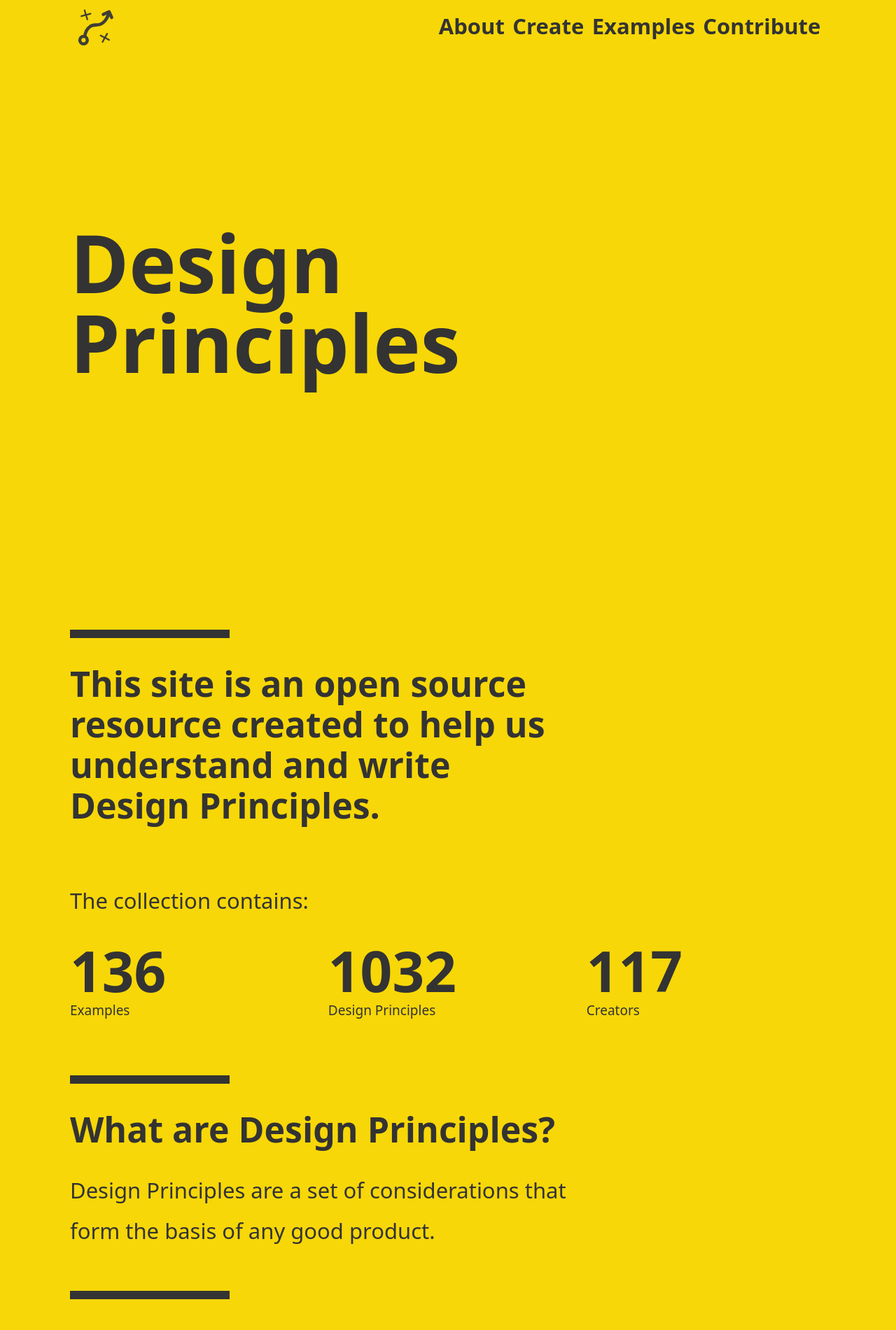
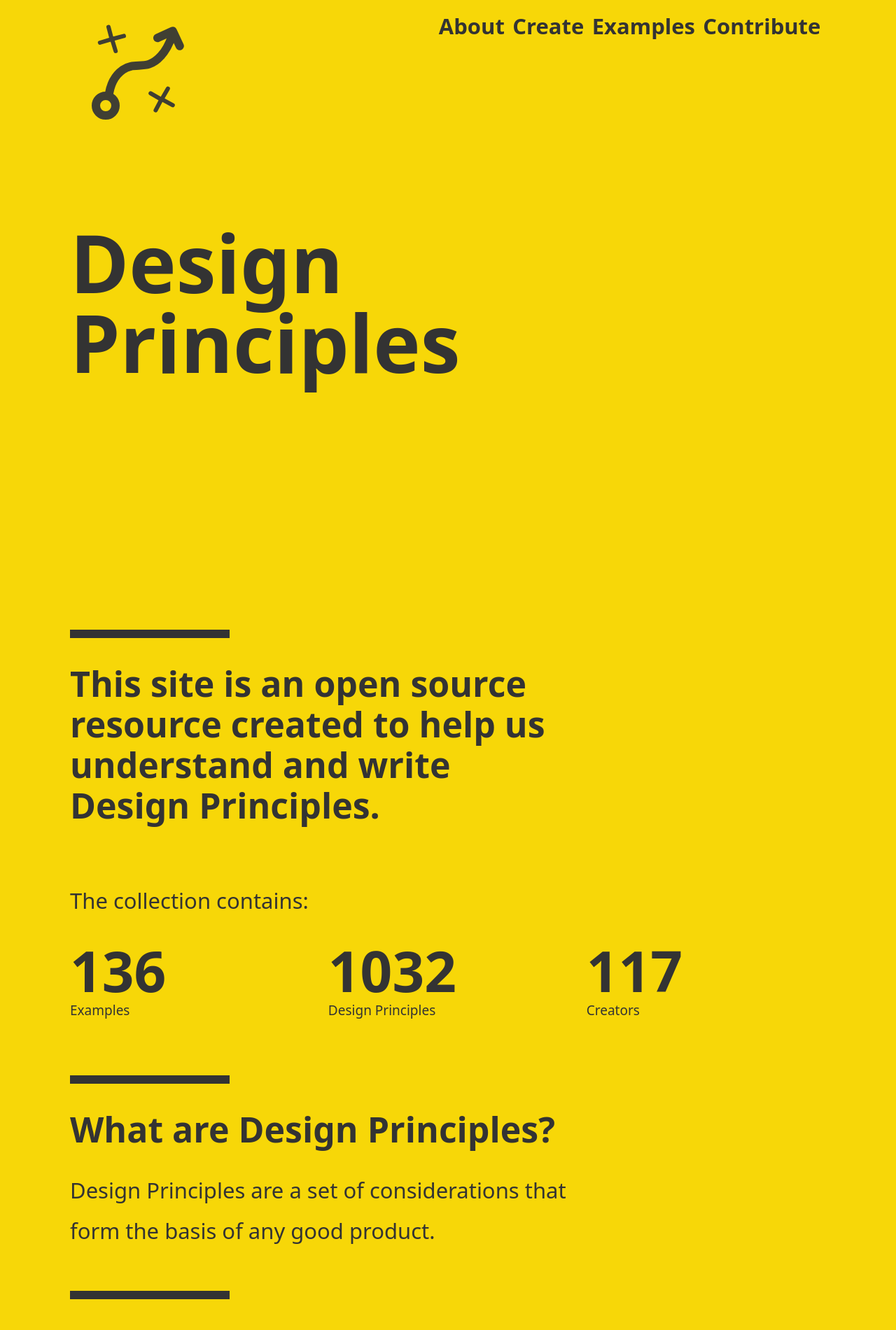
Before and after one commit to benbrignell/principles.design, a Jekyll site: the page built from index.html, in a window 1280 px wide. Shown: the top 1901 px of the page at 70% size. Built offline with Jekyll 4.4.1, drawn with Linux system fonts in a browser that asks for light colours.

Commit message:
made logo an img instead of bg image

```diff
--- a/_includes/nav.html
+++ b/_includes/nav.html
@@ -1,5 +1,5 @@
 <nav class="site-nav">
-  <a class="site-logo" href="/" title="Design Principles logo"><span class="sr-only">Home</span></a>
+  <a class="site-logo" href="/" title="Design Principles logo"><span class="sr-only">Home</span><img src="/images/design-principles-logo.svg" alt="Design Principles Logo, an arrow navigating through a path of decisions"></a>
   <ul>
     <li>
       <a class="h3 site-nav__link about" href="/about/">About</a>
--- a/_sass/_scratch.scss
+++ b/_sass/_scratch.scss
@@ -68,8 +68,10 @@ hr {
   width: 4em;
   height: 4em;
   display: block;
-  background: url(/images/design-principles-logo.svg) no-repeat top left;
-  background-size: 100% auto;
+}
+.site-logo a img {
+  width: 4em;
+  height: 4em;
 }
 .site-logo:hover, .logo:hover {
   transform: scale(1.05);
```
